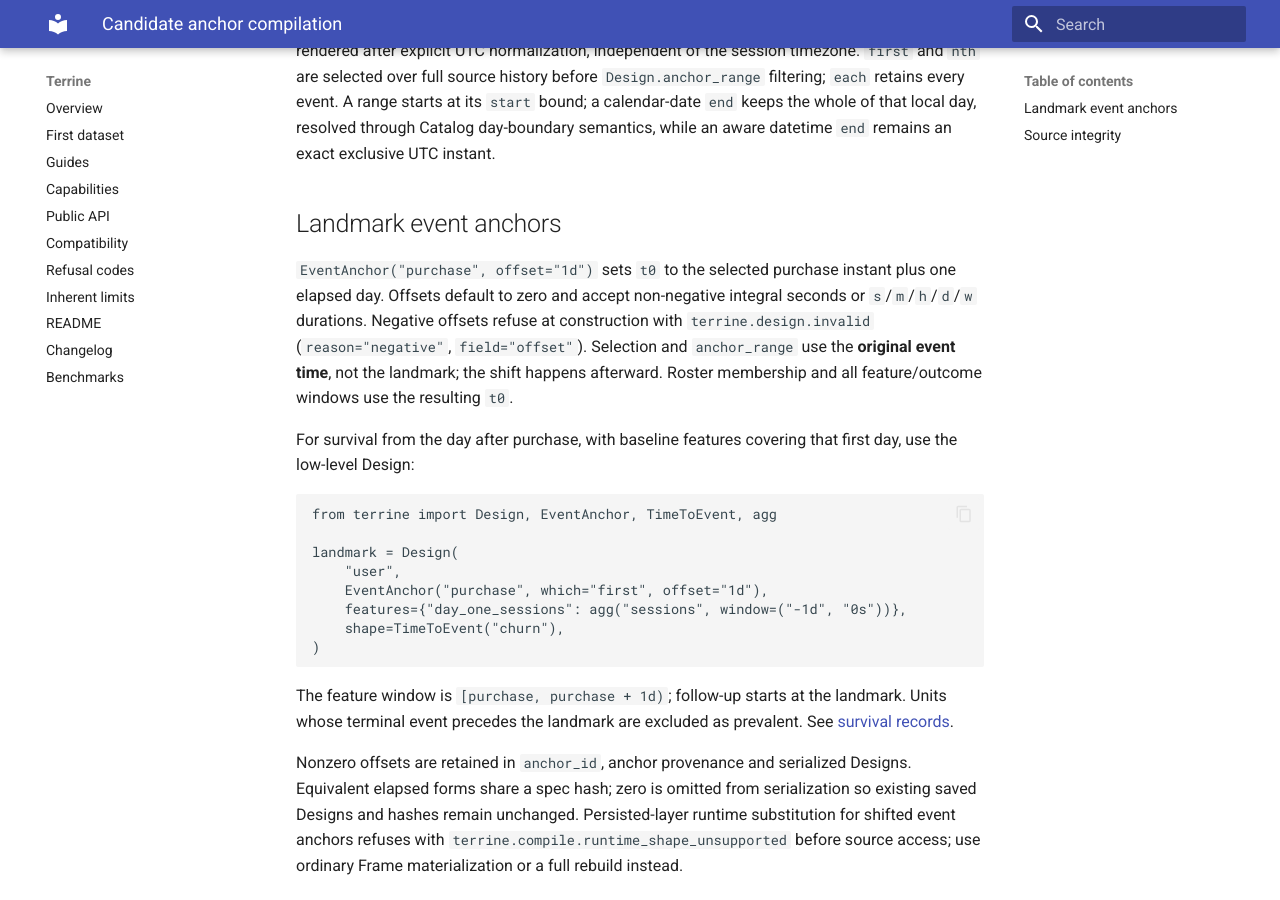
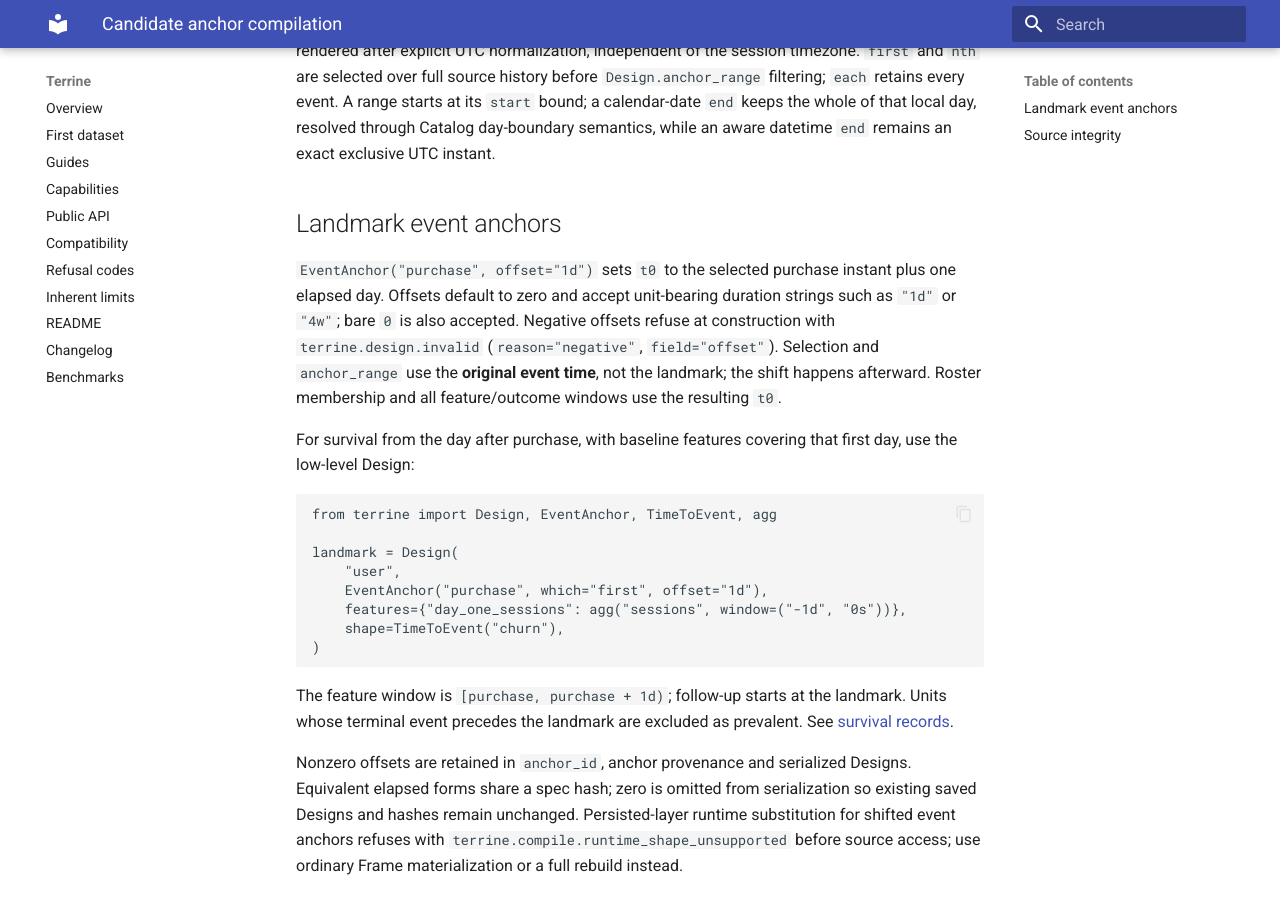
Before and after one commit to kylejcaron/terrine, an MkDocs documentation site: the page built from docs/guides/candidate-anchors.md, in a window 1280 px wide and 900 px high, scrolled down 634 px. Built offline with MkDocs 1.6.1 and Material for MkDocs 9.7.7, drawn with Linux system fonts in a browser that asks for light colours.

Commit message:
fix: preserve string durations when decoding

```diff
--- a/docs/guides/candidate-anchors.md
+++ b/docs/guides/candidate-anchors.md
@@ -9,9 +9,9 @@ Use `design.build(model)` to compile a lazy Frame; materialization and staging r
 ## Landmark event anchors
 
 `EventAnchor("purchase", offset="1d")` sets `t0` to the selected purchase
-instant plus one elapsed day. Offsets default to zero and accept non-negative
-integral seconds or `s`/`m`/`h`/`d`/`w` durations. Negative offsets refuse at
-construction with `terrine.design.invalid` (`reason="negative"`,
+instant plus one elapsed day. Offsets default to zero and accept unit-bearing
+duration strings such as `"1d"` or `"4w"`; bare `0` is also accepted.
+Negative offsets refuse at construction with `terrine.design.invalid` (`reason="negative"`,
 `field="offset"`). Selection and `anchor_range` use
 the **original event time**, not the landmark; the shift happens afterward.
 Roster membership and all feature/outcome windows use the resulting `t0`.
```
Also changed, not shown: .superpowers/sdd/2026-10-31-api-adoption/task-2-report.md (+9 -0 lines), 3 other files.
